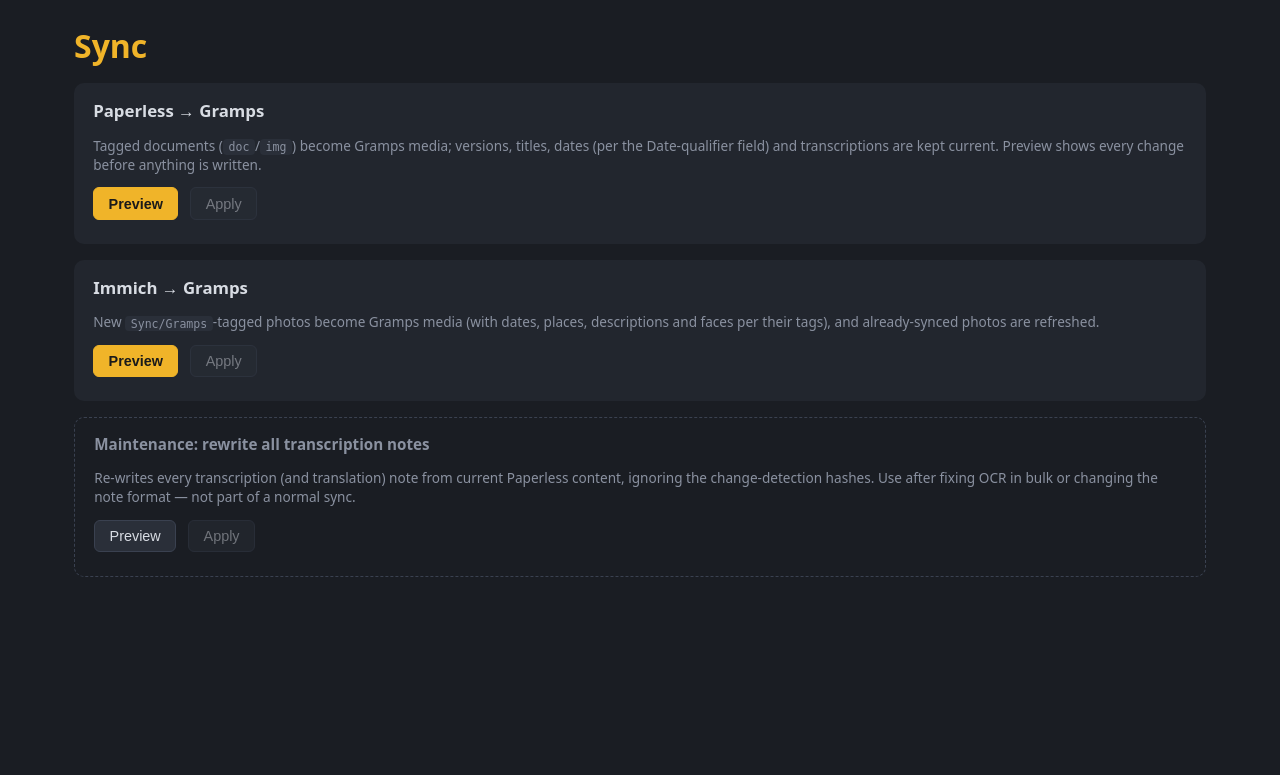
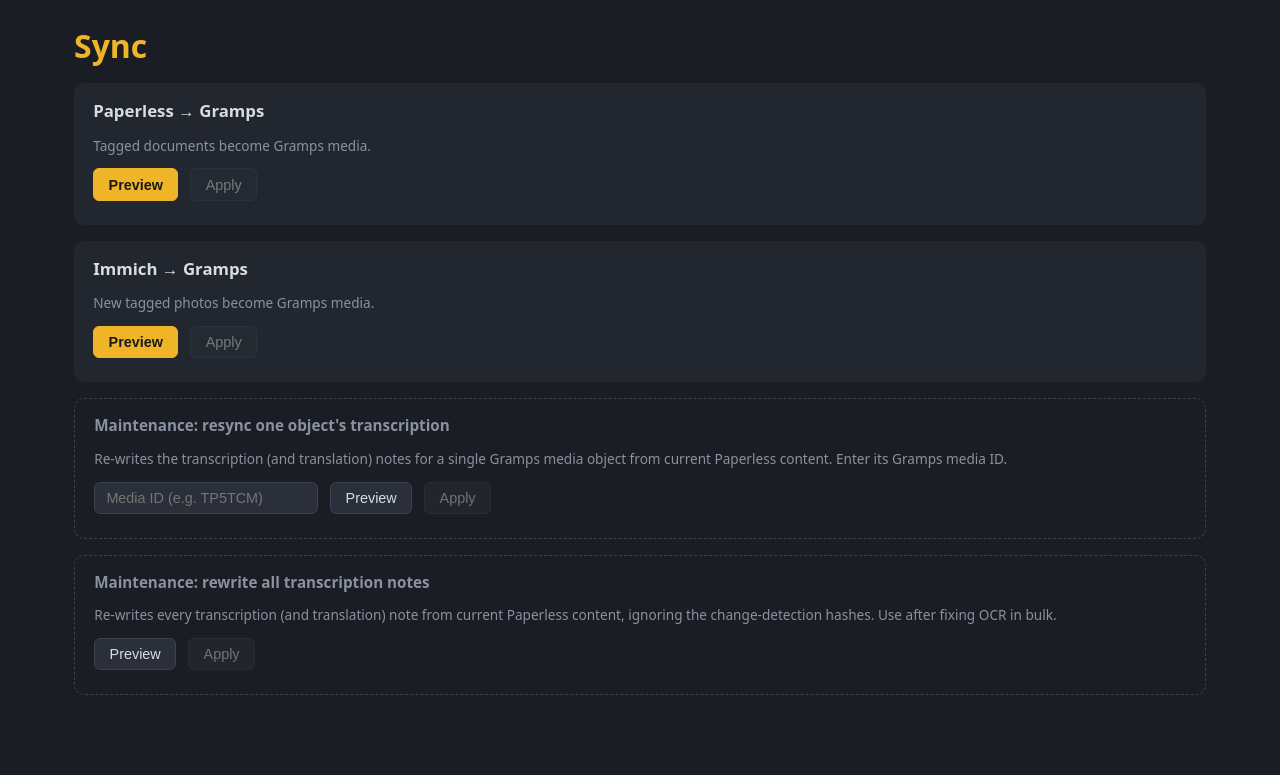
Before and after one commit to petermgrund/bifrost, a FastAPI app: page /sync in a window 1280 px wide. Shown: the part 43-818 px from the top of the page. Before the commit the page ends 620 px from the top, so only its background shows below. Run offline with FastAPI, Linux system fonts and the light colour scheme.

Commit message:
Add single-object transcription resync by Gramps media ID
Enter a media id (e.g. TP5TCM) to rewrite just that object's transcription
+ translation notes from current Paperless content — the surgical version
of the bulk rewrite.

- paperless_id_for_media() resolves Gramps media id -> Paperless doc id via
  the 'Paperless ID' attribute every synced media carries
- sync() gains single_doc_id to scope phase 4 to one document
- /api/paperless/resync-media route (preview/apply by media id); own
  maintenance panel with a text input
- fix: get_media_by_gramps_id now returns None on Gramps' 404 for an unknown
  id (was raising -> 500); a not-found lookup is None, not an error

Verified on live data: bad id -> 404; TP5TCM -> resolves, not tx-tagged;
AN38BA -> doc 583, preview then apply rewrote 1 note, run recorded.

Co-Authored-By: Claude Fable 5 <noreply@anthropic.com>

```diff
--- a/bifrost/modules/sync_paperless.py
+++ b/bifrost/modules/sync_paperless.py
@@ -228,6 +228,21 @@ def _doc_gramps_id(doc: dict, field_id: int) -> str | None:
     return None
 
 
+async def paperless_id_for_media(gramps: GrampsClient, media_gramps_id: str) -> int | None:
+    """Resolve a Gramps media id (e.g. 'TP5TCM') to its source Paperless doc id
+    via the 'Paperless ID' attribute the sync writes on every media object."""
+    media = await gramps.get_media_by_gramps_id(media_gramps_id.strip())
+    if not media:
+        return None
+    for attr in media.get("attribute_list", []):
+        if attr.get("type") == "Paperless ID":
+            try:
+                return int(attr["value"])
+            except (ValueError, TypeError, KeyError):
+                return None
+    return None
+
+
 async def sync(
     paperless: PaperlessClient,
     gramps: GrampsClient,
@@ -236,6 +251,7 @@ async def sync(
     apply: bool,
     force_transcriptions: bool = False,
     transcriptions_only: bool = False,
+    single_doc_id: int | None = None,
 ) -> AsyncIterator[SyncEvent]:
     counts = {"created": 0, "skipped": 0, "versions_updated": 0, "baselined": 0,
               "titles_updated": 0, "dates_updated": 0,
@@ -543,8 +559,16 @@ async def sync(
     # ============ Phase 4: transcriptions ============
     if cfg.transcription_tag_id:
         tx_docs = await paperless.list_documents_by_tag(cfg.transcription_tag_id)
-        yield SyncEvent(kind="started",
-                        detail=f"{len(tx_docs)} document(s) with transcription tag")
+        if single_doc_id is not None:
+            tx_docs = [d for d in tx_docs if d["id"] == single_doc_id]
+            detail = (f"document #{single_doc_id} (transcription-tagged)"
+                      if tx_docs
+                      else f"document #{single_doc_id} is not transcription-tagged "
+                           "— nothing to resync")
+            yield SyncEvent(kind="started", detail=detail)
+        else:
+            yield SyncEvent(kind="started",
+                            detail=f"{len(tx_docs)} document(s) with transcription tag")
         for doc in tx_docs:
             doc_id = doc["id"]
             title = doc.get("title", f"Untitled (Paperless #{doc_id})")
--- a/bifrost/web/routes/sync.py
+++ b/bifrost/web/routes/sync.py
@@ -2,7 +2,7 @@
 
 from __future__ import annotations
 
-from fastapi import APIRouter, Request
+from fastapi import APIRouter, HTTPException, Request
 from pydantic import BaseModel
 
 from ...modules import sync_immich, sync_paperless
@@ -76,6 +76,35 @@ async def paperless_apply(request: Request, body: PaperlessBody):
     return {"run_id": run_id, "apply": True, "events": [e.__dict__ for e in events]}
 
 
+class ResyncMediaBody(BaseModel):
+    media_id: str
+    apply: bool = False
+
+
+@router.post("/api/paperless/resync-media")
+async def paperless_resync_media(request: Request, body: ResyncMediaBody):
+    """Resync just one media object's transcription notes, by Gramps media id."""
+    st = _state(request)
+    media_id = body.media_id.strip()
+    if not media_id:
+        raise HTTPException(400, "media id required")
+    doc_id = await sync_paperless.paperless_id_for_media(st.gramps, media_id)
+    if doc_id is None:
+        raise HTTPException(
+            404, f"no Gramps media '{media_id}', or it has no Paperless ID attribute")
+    gen = sync_paperless.sync(
+        st.paperless, st.gramps, st.conn, st.cfg.sync_paperless,
+        apply=body.apply, force_transcriptions=True,
+        transcriptions_only=True, single_doc_id=doc_id,
+    )
+    job = "sync.paperless.resync-media" + ("" if body.apply else ".preview")
+    run_id, events = await record_run(st.conn, job, gen)
+    if body.apply:
+        st.caches.clear()
+    return {"run_id": run_id, "apply": body.apply, "media_id": media_id,
+            "doc_id": doc_id, "events": [e.__dict__ for e in events]}
+
+
 @router.get("/api/paperless/pending")
 async def paperless_pending(request: Request):
     """Tagged documents with no gramps_id yet — the inbox count."""
--- a/bifrost/web/static/sync.js
+++ b/bifrost/web/static/sync.js
@@ -137,3 +137,52 @@ document.querySelectorAll(".syncpanel[data-source]").forEach(panel => {
     }
   });
 });
+
+/* Single-object transcription resync — keyed on a typed Gramps media ID. */
+(() => {
+  const panel = document.getElementById("resync-media");
+  if (!panel) return;
+  const input = panel.querySelector("#resync-id");
+  const previewBtn = panel.querySelector(".preview-btn");
+  const applyBtn = panel.querySelector(".apply-btn");
+  const status = panel.querySelector(".status");
+  const setPrimary = (btn) => {
+    [previewBtn, applyBtn].forEach(b => b.classList.remove("primary"));
+    if (btn) btn.classList.add("primary");
+  };
+
+  const run = async (apply) => {
+    const media_id = input.value.trim();
+    if (!media_id) { status.textContent = "Enter a media ID first."; return; }
+    (apply ? applyBtn : previewBtn).disabled = true;
+    status.textContent = apply ? "Applying…" : "Previewing…";
+    if (!apply) panel.querySelector(".results").innerHTML = "";
+    try {
+      const payload = await api("/sync/api/paperless/resync-media", { media_id, apply });
+      render(panel, { ...payload, apply });
+      if (apply) {
+        status.textContent = `Applied to ${payload.media_id} (Paperless #${payload.doc_id}, run #${payload.run_id}).`;
+        applyBtn.disabled = true;
+        setPrimary(null);
+      } else {
+        const c = (payload.events.find(e => e.kind === "summary") || {}).data || {};
+        const hasWork = (c.tx_created || 0) + (c.tx_updated || 0) > 0;
+        applyBtn.disabled = !hasWork;
+        setPrimary(hasWork ? applyBtn : null);
+        status.textContent = `${payload.media_id} → Paperless #${payload.doc_id}.` +
+          (hasWork ? " Reviewed? Then apply." : " Nothing to rewrite.");
+      }
+    } catch (e) {
+      panel.querySelector(".results").innerHTML = `<div class="action-failed">${esc(e.message)}</div>`;
+      status.textContent = "";
+    } finally {
+      previewBtn.disabled = false;
+    }
+  };
+
+  previewBtn.addEventListener("click", () => run(false));
+  applyBtn.addEventListener("click", () => run(true));
+  // Typing a new ID invalidates a prior preview's apply.
+  input.addEventListener("input", () => { applyBtn.disabled = true; setPrimary(null); });
+  input.addEventListener("keydown", (e) => { if (e.key === "Enter") run(false); });
+})();
--- a/bifrost/web/templates/index.html
+++ b/bifrost/web/templates/index.html
@@ -1,7 +1,7 @@
 {% extends "base.html" %}
 {% block content %}
 <h1>Inbox <small>v{{ version }}</small></h1>
-<p class="hint"><em>The bridge between realms — what needs doing right now.</em></p>
+<p class="hint"><em>The bridge between realms</em></p>
 <div id="inbox-cards" class="inbox-grid">Loading…</div>
 
 <h2>Recent runs</h2>
--- a/bifrost/web/templates/sync.html
+++ b/bifrost/web/templates/sync.html
@@ -5,9 +5,7 @@
 
 <section class="syncpanel" data-source="paperless">
   <h2>Paperless → Gramps</h2>
-  <p class="hint">Tagged documents (<code>doc</code>/<code>img</code>) become Gramps media;
-  versions, titles, dates (per the Date-qualifier field) and transcriptions are kept current.
-  Preview shows every change before anything is written.</p>
+  <p class="hint">Tagged documents become Gramps media.</p>
   <div class="toolbar">
     <button class="primary preview-btn">Preview</button>
     <button class="apply-btn" disabled>Apply</button>
@@ -18,11 +16,22 @@
 
 <section class="syncpanel" data-source="immich">
   <h2>Immich → Gramps</h2>
-  <p class="hint">New <code>Sync/Gramps</code>-tagged photos become Gramps media
-  (with dates, places, descriptions and faces per their tags), and already-synced
-  photos are refreshed.</p>
+  <p class="hint">New tagged photos become Gramps media.</p>
   <div class="toolbar">
     <button class="primary preview-btn">Preview</button>
+    <button class="apply-btn" disabled>Apply</button>
+    <span class="status hint"></span>
+  </div>
+  <div class="results"></div>
+</section>
+
+<section class="syncpanel maintenance" id="resync-media">
+  <h2>Maintenance: resync one object's transcription</h2>
+  <p class="hint">Re-writes the transcription (and translation) notes for a single
+  Gramps media object from current Paperless content. Enter its Gramps media ID.</p>
+  <div class="toolbar">
+    <input type="text" id="resync-id" placeholder="Media ID (e.g. TP5TCM)" style="max-width: 14rem">
+    <button class="preview-btn">Preview</button>
     <button class="apply-btn" disabled>Apply</button>
     <span class="status hint"></span>
   </div>
@@ -34,7 +43,7 @@
   <h2>Maintenance: rewrite all transcription notes</h2>
   <p class="hint">Re-writes every transcription (and translation) note from current
   Paperless content, ignoring the change-detection hashes. Use after fixing OCR in
-  bulk or changing the note format — not part of a normal sync.</p>
+  bulk.</p>
   <div class="toolbar">
     <button class="preview-btn">Preview</button>
     <button class="apply-btn" disabled>Apply</button>
```
Also changed, not shown: bifrost/core/clients/gramps.py (+12 -1 lines).
